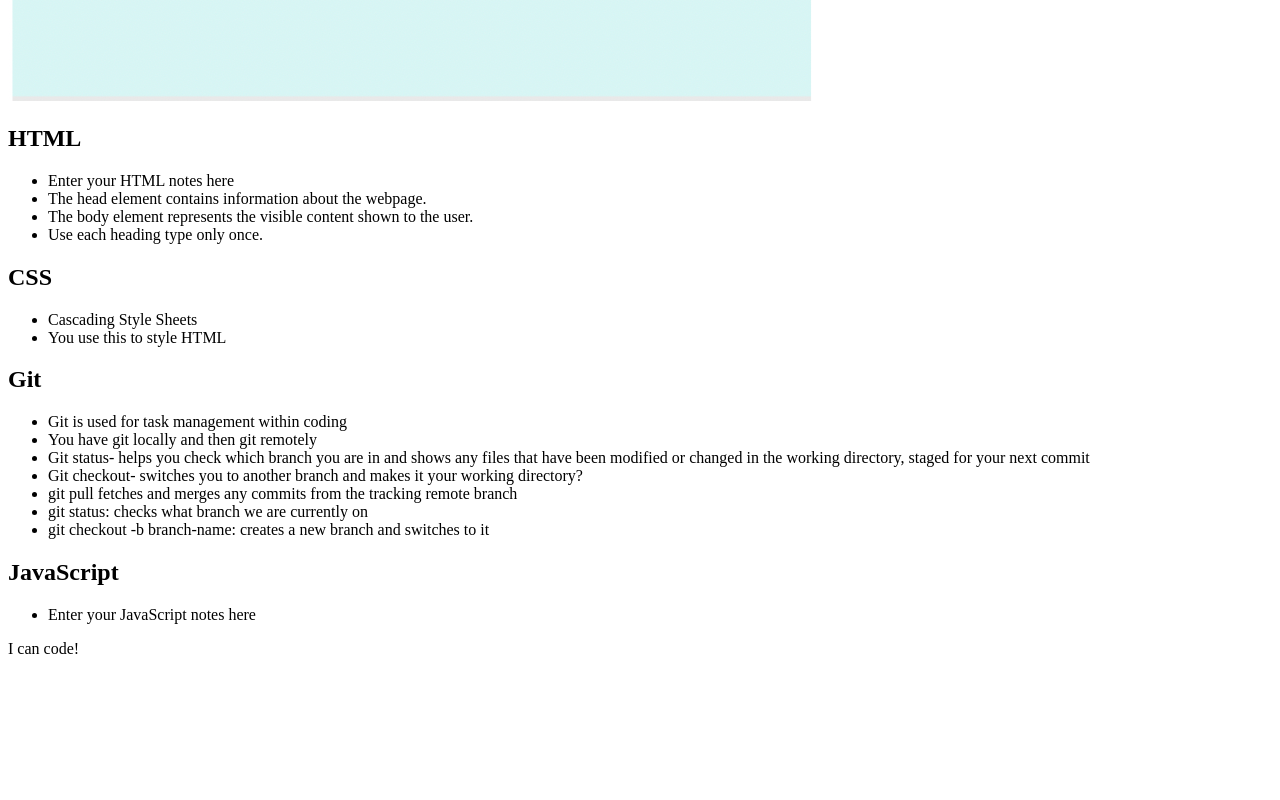
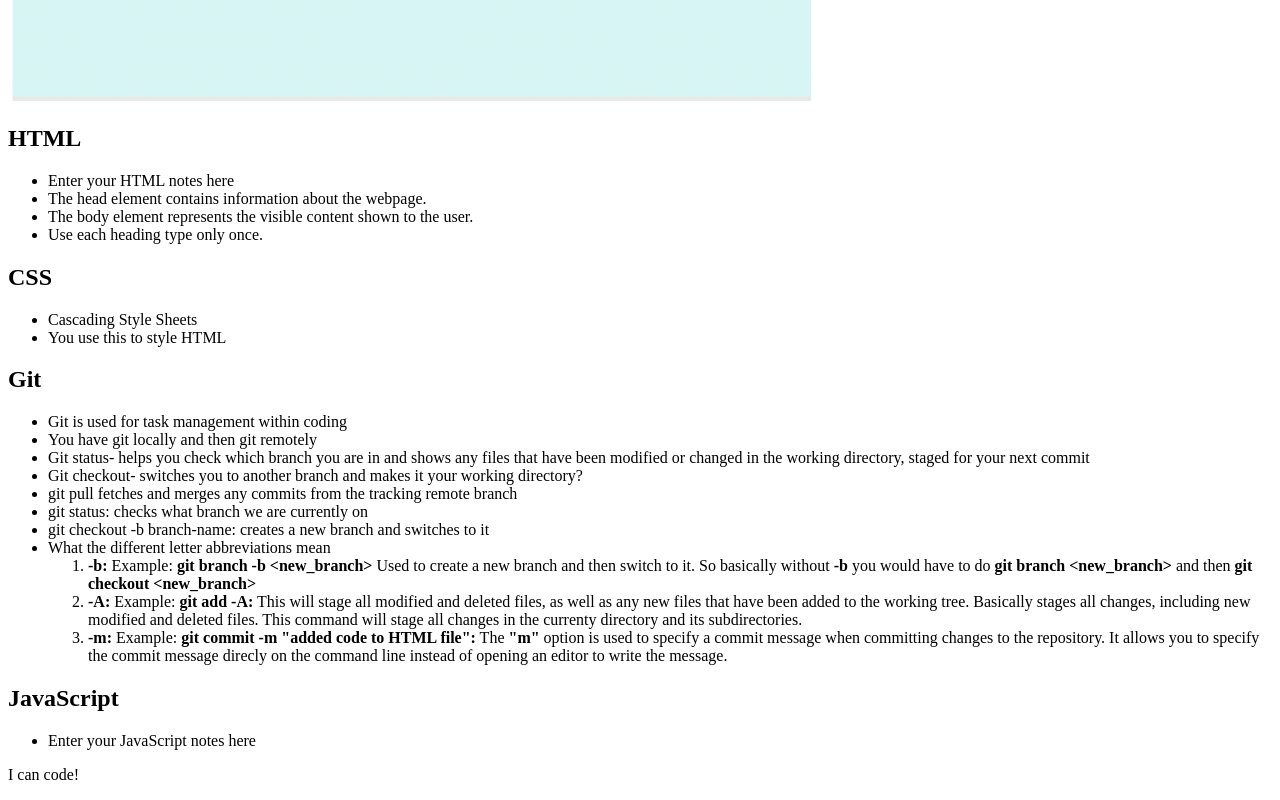
Before and after one commit to chasediet/prework-study-guide, a plain HTML site: page index.html in a window 1280 px wide. Shown: the part 755-1555 px from the top of the page. Before the commit the page ends 1429 px from the top, so only its background shows below. Drawn offline with Linux system fonts and the light colour scheme.

Commit message:
added code to HTML2CHASE file

```diff
--- a/index.html
+++ b/index.html
@@ -57,6 +57,37 @@
           <li>
             git checkout -b branch-name: creates a new branch and switches to it
           </li>
+          <li>
+            What the different letter abbreviations mean
+            <ol>
+              <li>
+                <strong>-b:</strong> Example:
+                <strong>git branch -b &lt;new_branch&gt;</strong> Used to create
+                a new branch and then switch to it. So basically without
+                <strong>-b</strong> you would have to do
+                <strong>git branch &lt;new_branch&gt; </strong> and then
+                <strong>git checkout &lt;new_branch&gt;</strong>
+              </li>
+              <li>
+                <strong>-A:</strong> Example: <strong>git add -A:</strong> This
+                will stage all modified and deleted files, as well as any new
+                files that have been added to the working tree. Basically stages
+                all changes, including new modified and deleted files. This
+                command will stage all changes in the currenty directory and its
+                subdirectories.
+              </li>
+              <li>
+                <strong>-m:</strong> Example:
+                <strong
+                  >git commit -m &quotadded code to HTML file&quot:</strong
+                >
+                The <strong>&quotm&quot</strong> option is used to specify a
+                commit message when committing changes to the repository. It
+                allows you to specify the commit message direcly on the command
+                line instead of opening an editor to write the message.
+              </li>
+            </ol>
+          </li>
         </ul>
       </section>
 
```
